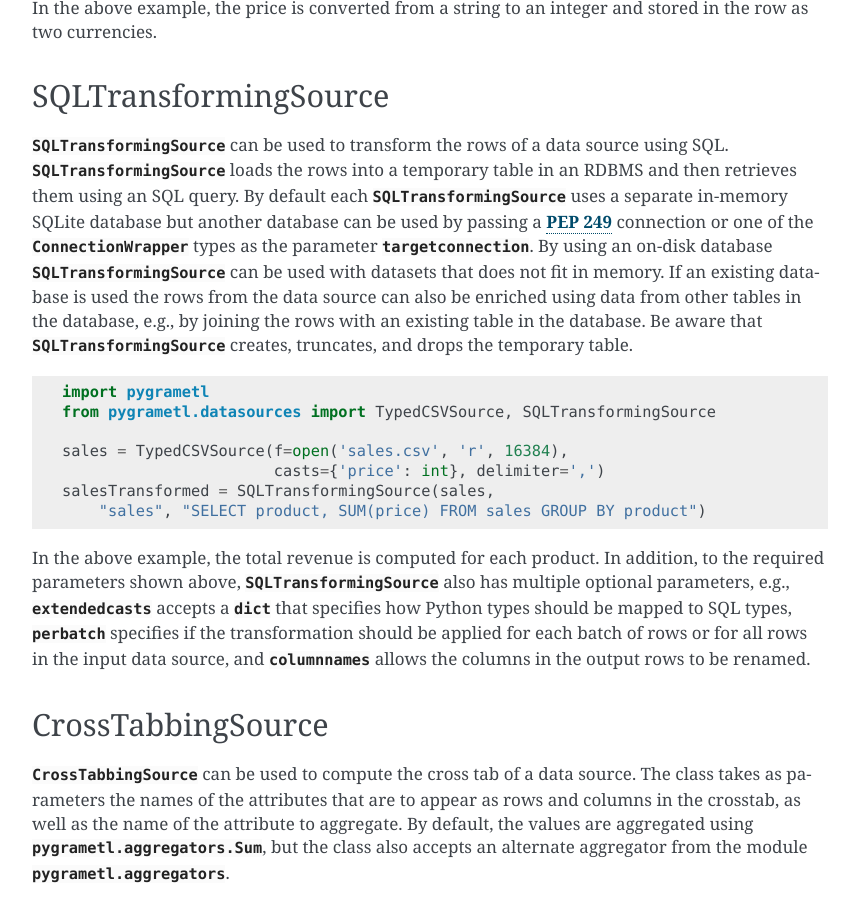
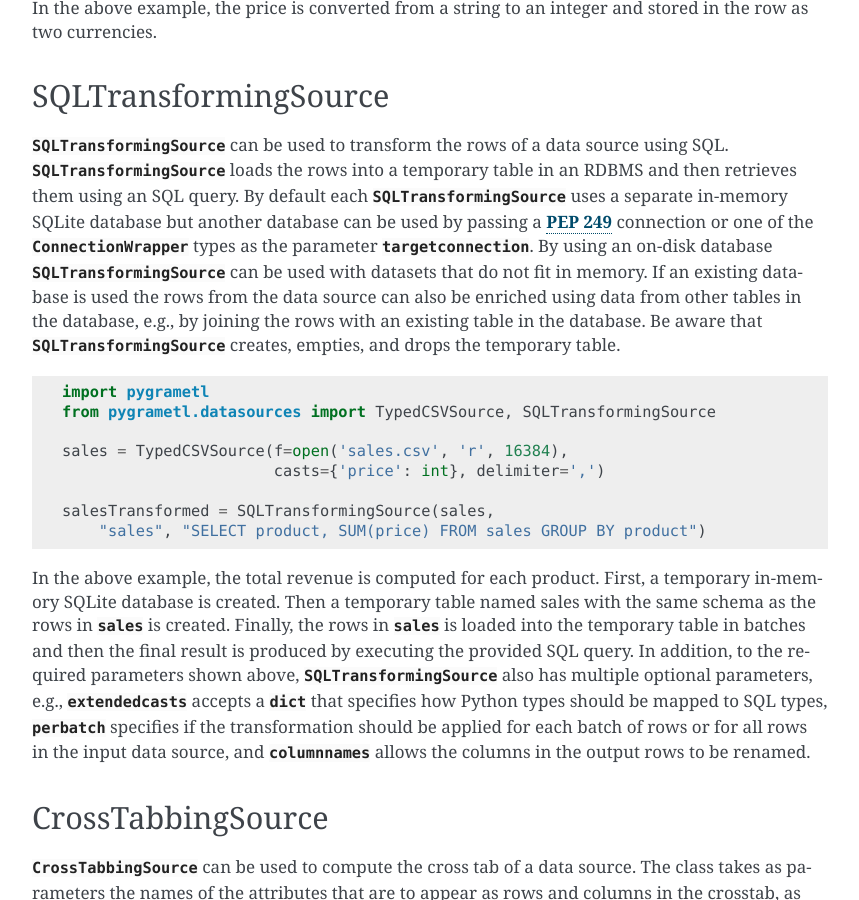
Before and after one commit to chrthomsen/pygrametl, a Sphinx documentation site: the page built from docs/examples/datasources.rst, in a window 1280 px wide and 900 px high, scrolled down 5600 px. Shown: the whole window, without its empty margins (320-1179 px from the left). Built offline with Sphinx 7.4.7, drawn with Linux system fonts in a browser that asks for light colours; pages that are not in the unit, such as notebooks, are missing from menus.

Commit message:
Update based on comments from @chrthomsen

```diff
--- a/docs/examples/datasources.rst
+++ b/docs/examples/datasources.rst
@@ -298,12 +298,11 @@ default each :class:`.SQLTransformingSource` uses a separate in-memory SQLite
 database but another database can be used by passing a :PEP:`249` connection or
 one of the :class:`.ConnectionWrapper` types as the parameter
 :attr:`.targetconnection`. By using an on-disk database
-:class:`.SQLTransformingSource` can be used with datasets that does not fit in
+:class:`.SQLTransformingSource` can be used with datasets that do not fit in
 memory. If an existing database is used the rows from the data source can also
 be enriched using data from other tables in the database, e.g., by joining the
 rows with an existing table in the database. Be aware that
-:class:`.SQLTransformingSource` creates, truncates, and drops the temporary
-table.
+:class:`.SQLTransformingSource` creates, empties, and drops the temporary table.
 
 .. code-block:: python
 
@@ -312,17 +311,21 @@ table.
 
     sales = TypedCSVSource(f=open('sales.csv', 'r', 16384),
                            casts={'price': int}, delimiter=',')
+
     salesTransformed = SQLTransformingSource(sales,
         "sales", "SELECT product, SUM(price) FROM sales GROUP BY product")
 
-In the above example, the total revenue is computed for each product. In
-addition, to the required parameters shown above,
-:class:`.SQLTransformingSource` also has multiple optional parameters, e.g.,
-:attr:`.extendedcasts` accepts a :class:`.dict` that specifies how Python types
-should be mapped to SQL types, :attr:`.perbatch` specifies if the transformation
-should be applied for each batch of rows or for all rows in the input data
-source, and :attr:`.columnnames` allows the columns in the output rows to be
-renamed.
+In the above example, the total revenue is computed for each product. First, a
+temporary in-memory SQLite database is created. Then a temporary table named
+sales with the same schema as the rows in :attr:`sales` is created. Finally, the
+rows in :attr:`sales` is loaded into the temporary table in batches and then the
+final result is produced by executing the provided SQL query. In addition, to
+the required parameters shown above, :class:`.SQLTransformingSource` also has
+multiple optional parameters, e.g., :attr:`.extendedcasts` accepts a
+:class:`.dict` that specifies how Python types should be mapped to SQL types,
+:attr:`.perbatch` specifies if the transformation should be applied for each
+batch of rows or for all rows in the input data source, and :attr:`.columnnames`
+allows the columns in the output rows to be renamed.
 
 CrossTabbingSource
 ------------------
```
Also changed, not shown: 2 other files.
